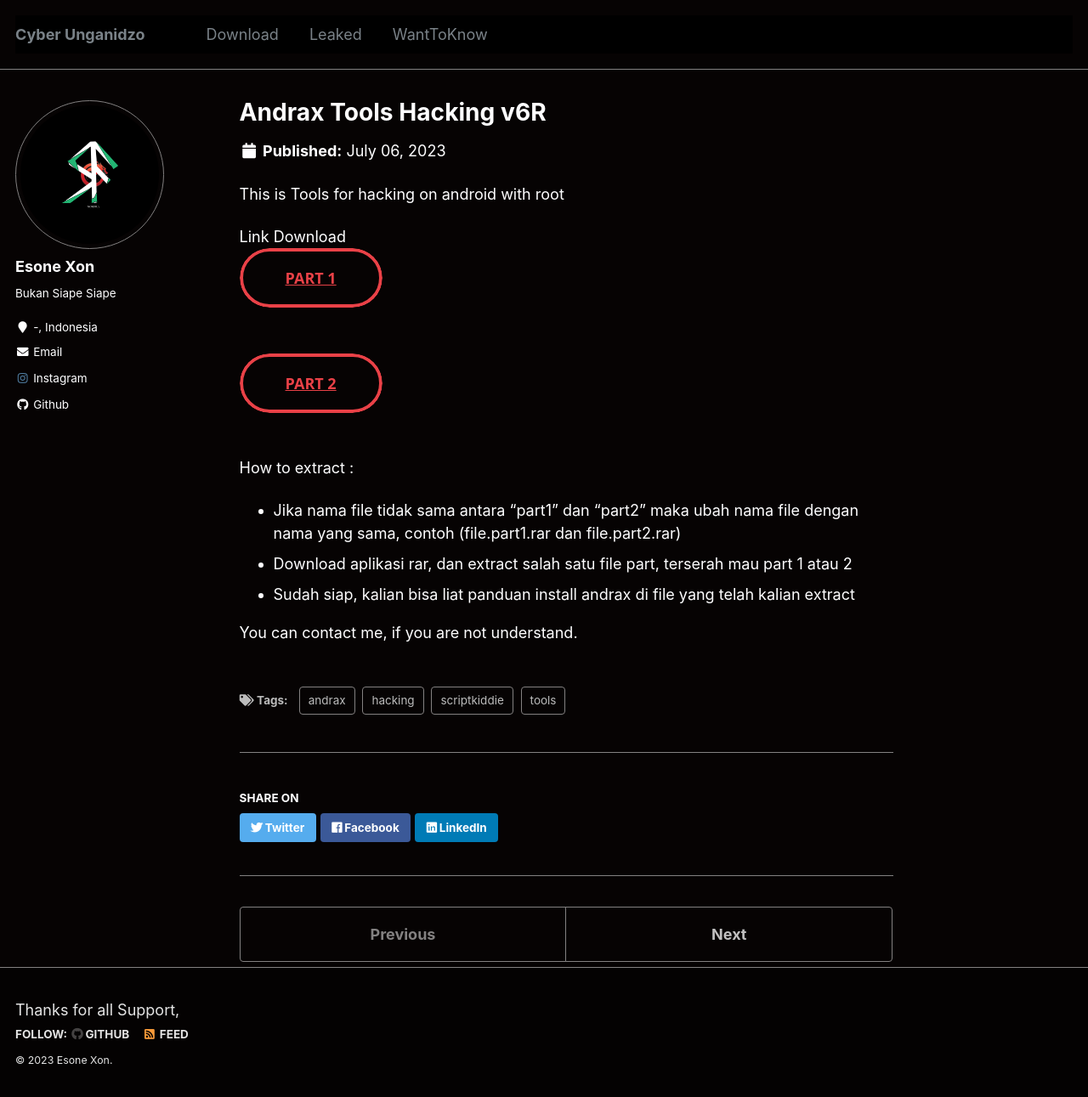
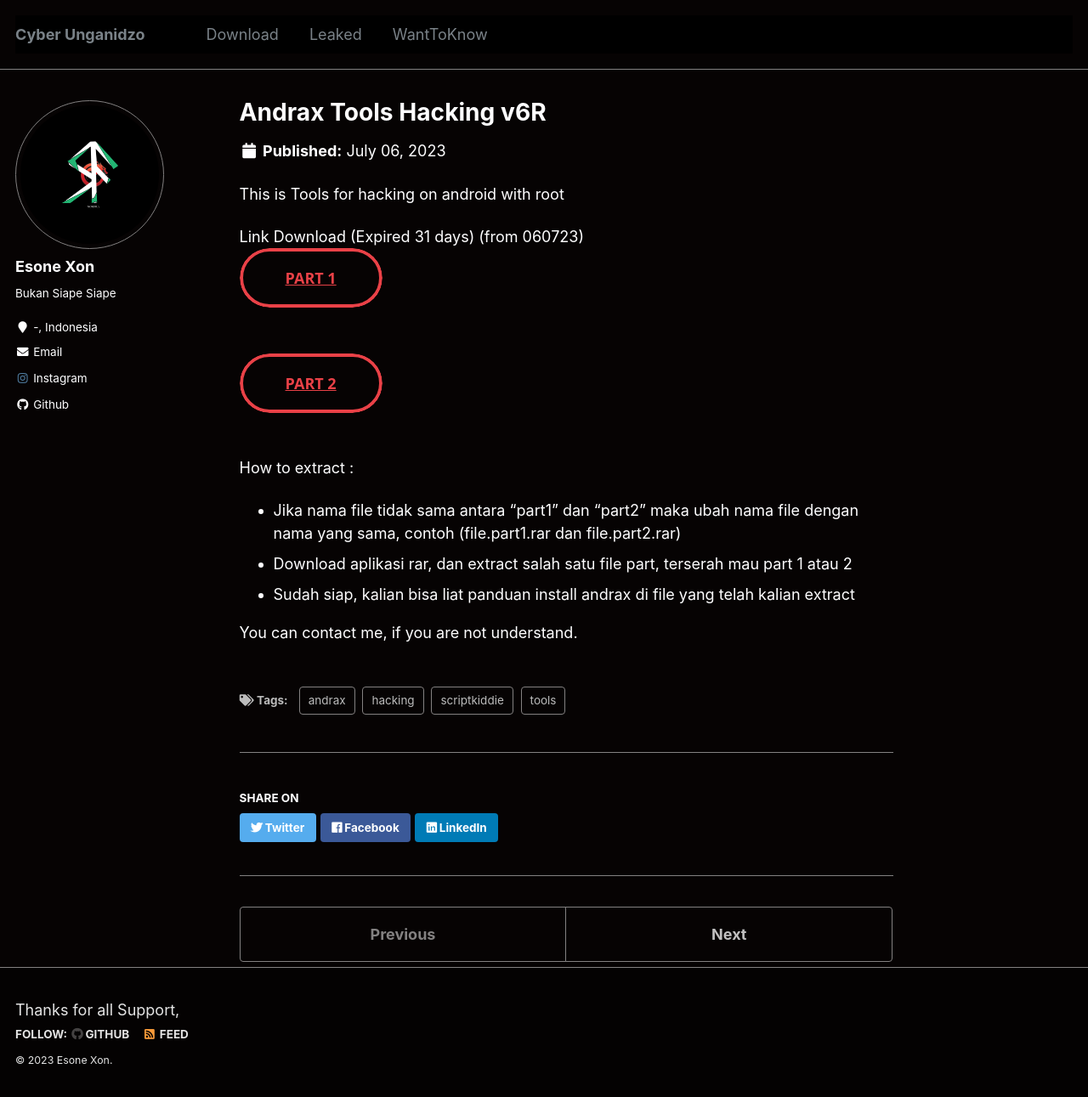
Before and after one commit to esoneXon/esoneXon.github.io, a Jekyll site: the page built from _wantToKnow/andrax.md, in a window 1280 px wide and 1294 px high. Shown: the top 1291 px of the window at 85% size. Built offline with Jekyll 4.4.1, drawn with Linux system fonts in a browser that asks for light colours.

Commit message:
Update andrax.md

```diff
--- a/_wantToKnow/andrax.md
+++ b/_wantToKnow/andrax.md
@@ -11,7 +11,7 @@ tags:
 
 This is Tools for hacking on android with root
 
-Link Download
+Link Download (Expired 31 days) (from 060723)
 <br>
 <button class="btn-82"><a href="https://anonymfile.com/2q54l/andrxv6rpart1-2.rar"><span>Part 1</span></a></button>
 <br>
```
